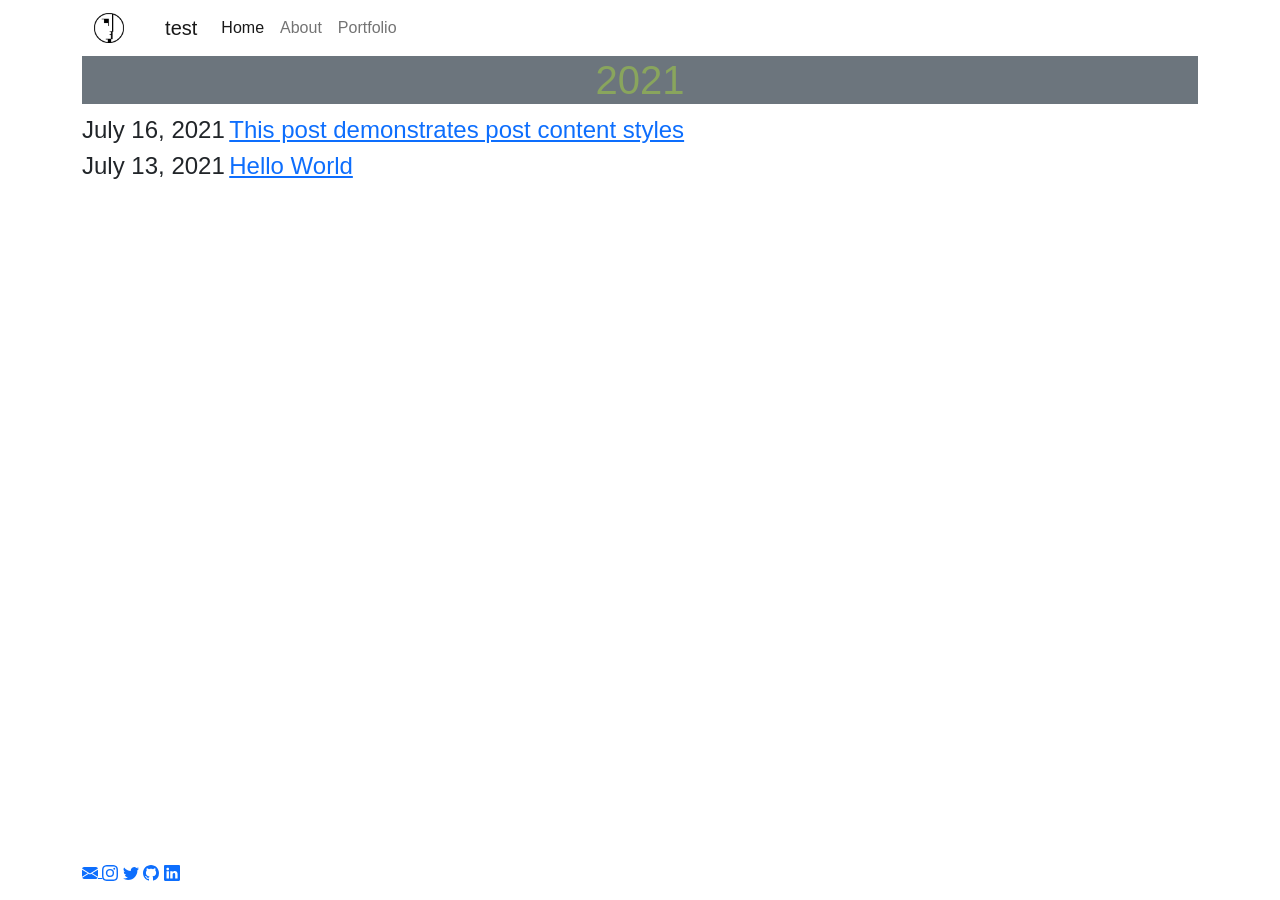
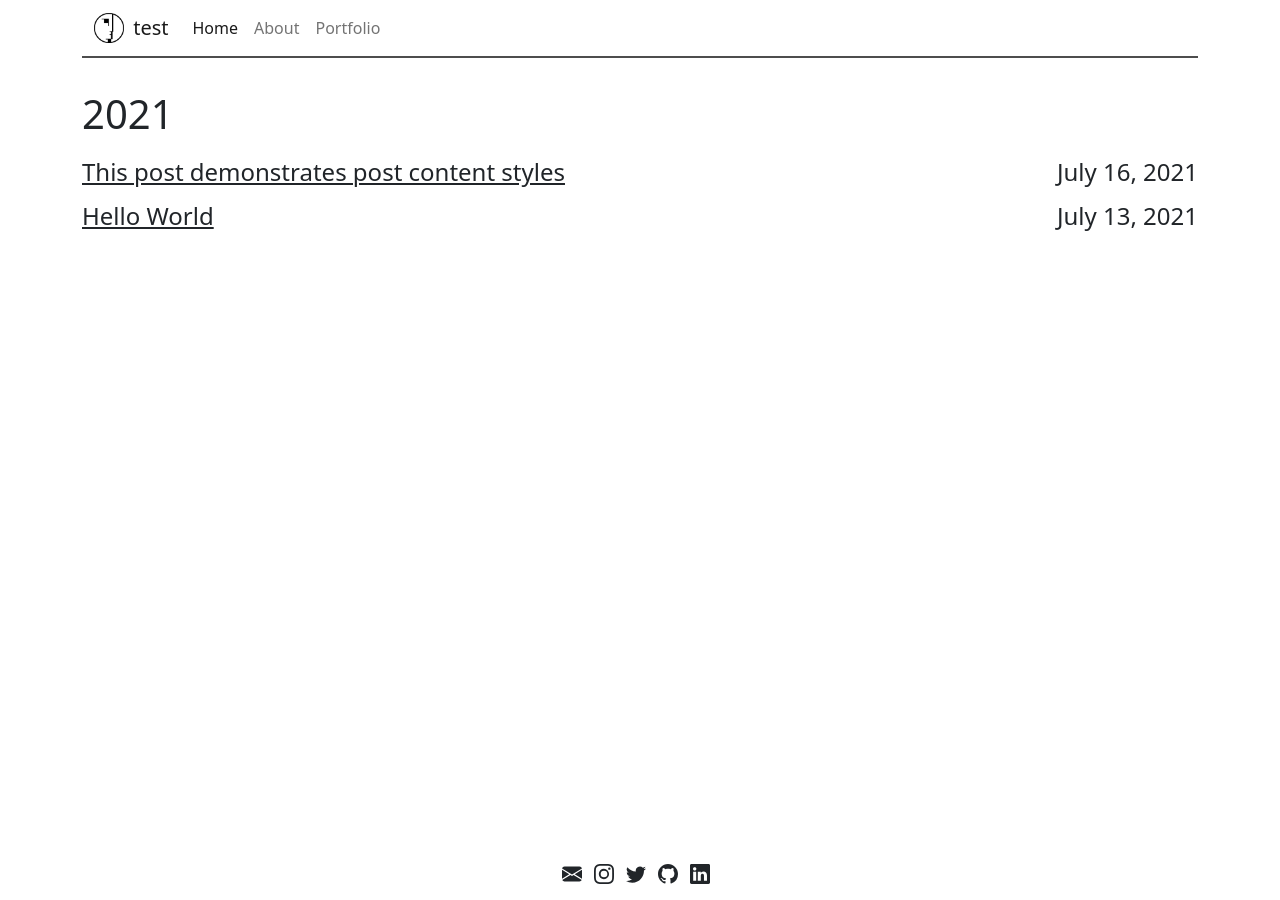
Before and after one commit to benlazarine/jekyll-test, a Jekyll site: the page built from index.html, in a window 1280 px wide. Built offline with Jekyll 4.4.1, drawn with Linux system fonts in a browser that asks for light colours.

Commit message:
Update base.scss

```diff
--- a/_sass/base.scss
+++ b/_sass/base.scss
@@ -1,23 +1,98 @@
-$primary: #89A55D;
-
-body {
-  width: 100%;
-  height: 100vh;
-  margin: 0;
-  padding: 0;
-  font-family: Arial, system-ui;
+table {
+  @extend .table;
+  @extend .table-striped;
 }
 
-main > div {
-  height: 10rem;
-  margin: 2rem;
-  border: darkgrey 1px solid;
-  border-radius: 8px;
-  overflow: hidden;
+blockquote {
+  @extend .blockquote;
 }
 
-h1 {
+img {
+  @extend .img-fluid;
+  margin-bottom: 1rem;
+}
+
+.navbar {
+  margin-bottom: 2rem;
+  border-bottom: 0.125rem solid hsl(0, 0%, 30%);
+}
+
+.archive-year {
+  margin-top: 2rem;
+  margin-bottom: 1rem;
+}
+
+.archive-date {
+  float: right;
+  margin-left: 1rem;
+}
+
+.archive-item {
+  margin-bottom: 0.5rem;
+}
+
+.footer-container {
   text-align: center;
-  color: $primary;
-  background-color: $secondary;
 }
+
+.footer-icons {
+  width: 1.25rem;
+  height: 1.25rem;
+  margin-right: 0.5rem;
+}
+
+.footer-icon-links {
+  text-decoration: none;
+  color: #212529;
+}
+
+.footer-icon-links:hover,
+.footer-icon-links:focus {
+  text-decoration: none;
+  color: #212529;
+}
+
+.archive-title {
+  color: #212529;
+}
+
+.highlight {
+  background-color: #272822;
+}
+
+pre.highlight {
+  padding: 1rem;
+}
+
+.dark-avatar {
+  display: none !important;
+}
+
+.light-avatar,
+.dark-avatar {
+  margin-right: 0.25rem !important;
+}
+
+@media (prefers-color-scheme: dark) {
+  .footer-icon-links {
+    text-decoration: none;
+    color: #e1e1e1;
+  }
+
+  .footer-icon-links:hover,
+  .footer-icon-links:focus {
+    text-decoration: none;
+    color: #e1e1e1;
+  }
+
+  .archive-title {
+    color: #e1e1e1;
+  }
+
+  .light-avatar {
+    display: none !important;
+  }
+  .dark-avatar {
+    display: inline-block !important;
+  }
+}
```
